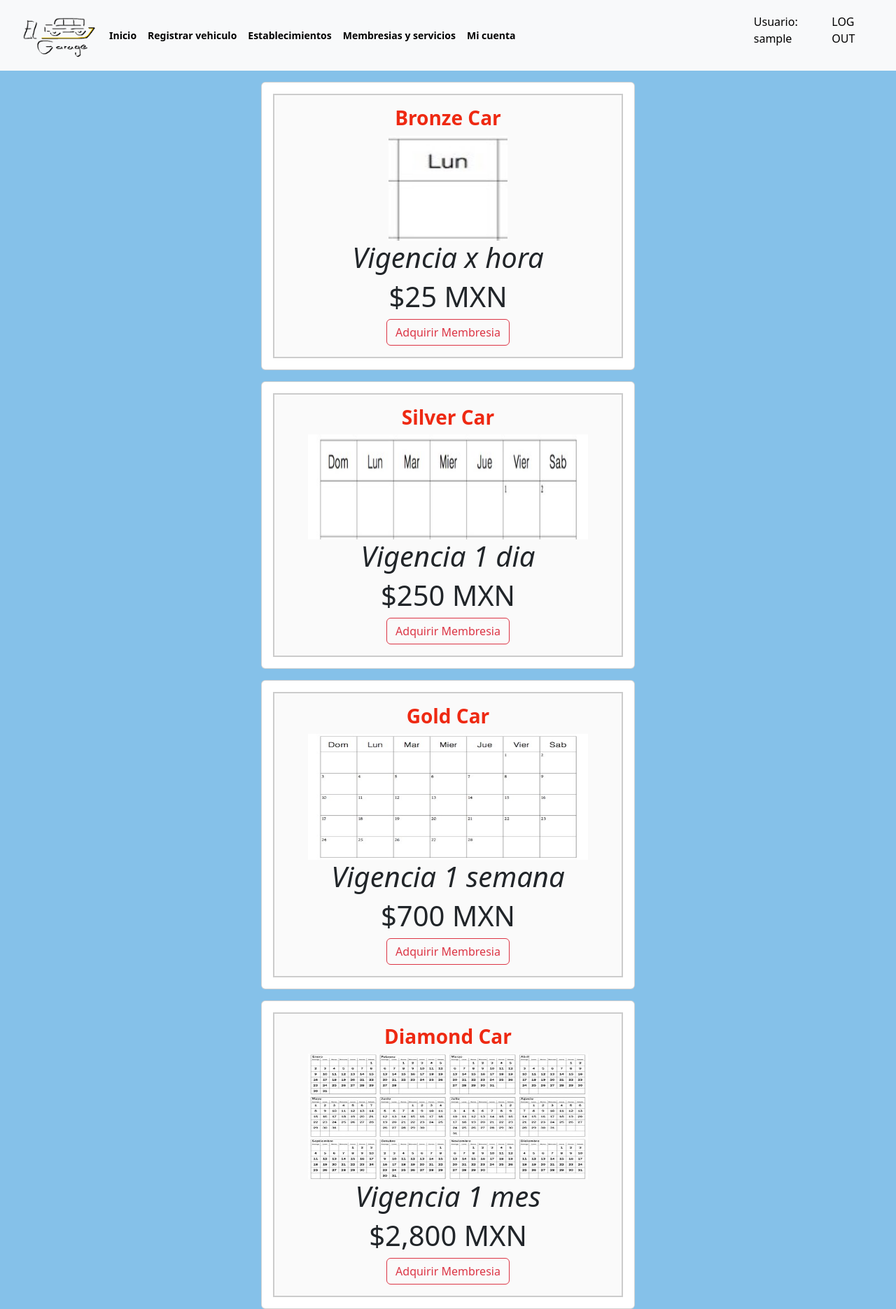
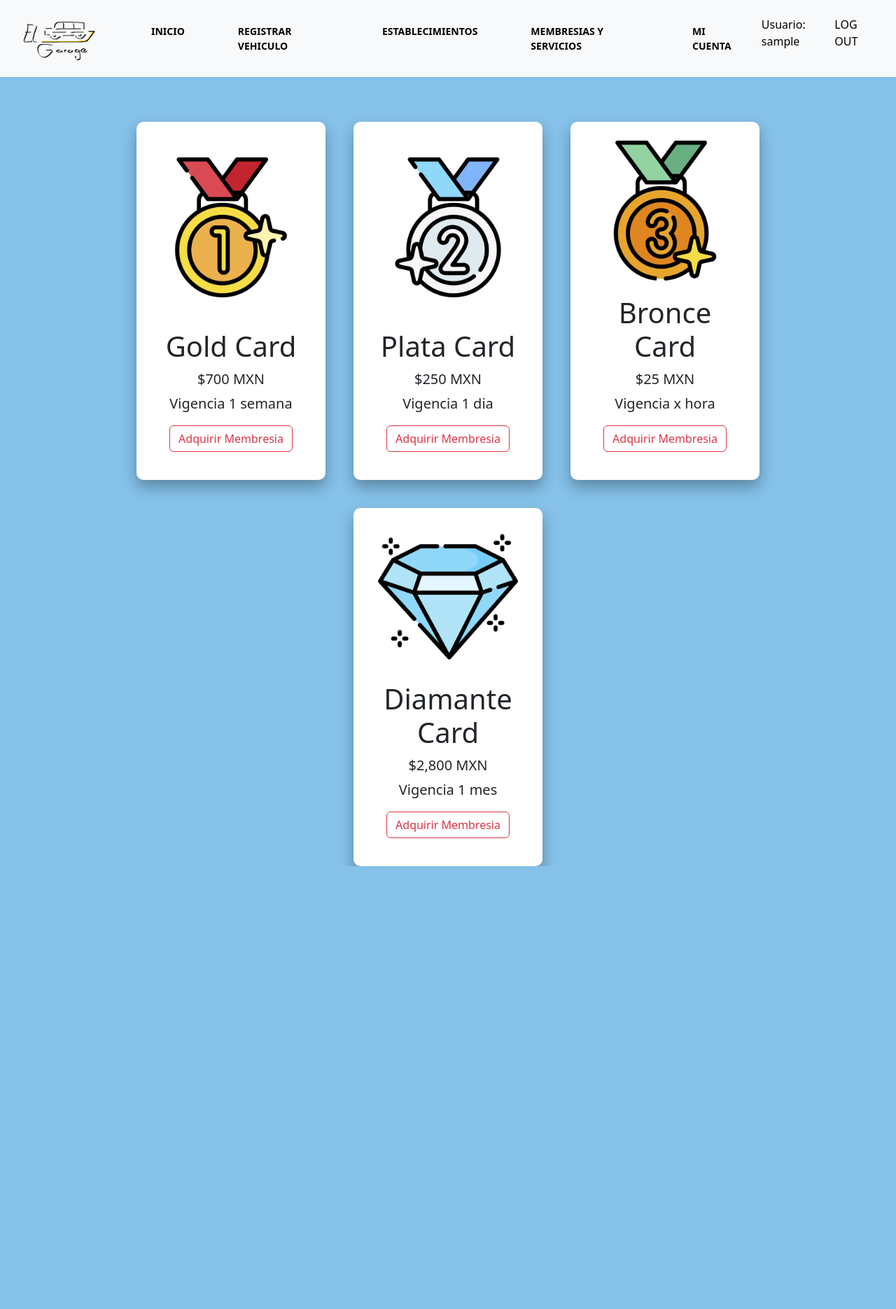
Before and after one commit to zeroRW/elGaraje, a Flask app: page /membresias/1 in a window 1280 px wide. Shown: the whole page at 70% size. After the commit the page ends 1238 px from the top, so only its background shows below. Run offline with Flask 2, Linux system fonts and the light colour scheme; the visitor is signed in with stand-in values (Sample User, id 1); some libraries are stand-ins or nearby versions.

Commit message:
Cambios
mas cambios

```diff
--- a/app.py
+++ b/app.py
@@ -54,7 +54,7 @@ def login():
             session['pas'] = account[0][3]
             print(usuario)
             if(account[0][5] == 2):
-                return render_template('menuAdmin.html')
+                return render_template('CrearUsuAdmin.html')
             else:
                 return render_template('index.html')
         else:
@@ -273,8 +273,8 @@ def crearusuAdmin():
 @app.route('/actualizarMicuenta/<string:id>', methods = ['POST'])
 def actualizarMicuenta(id):
     if request.method=='POST':
-        mi1 = request.form['Miemail']
-        mi2 = request.form['Miname']
+        mi1 = request.form['Miname']
+        mi2 = request.form['Miemail']
         mi3 = request.form['Mipass']
         mi4 = request.form['Mipass2']
         if mi3 == mi4:
--- a/static/css/main.css
+++ b/static/css/main.css
@@ -5,27 +5,32 @@ body{
 @import url("https://cdn.jsdelivr.net/npm/bootstrap-icons@1.10.3/font/bootstrap-icons.css");
 
 /*Color span servicios*/
+
 #coloSpa span{
-    color: darkred;
+    color: black;
 }
 
 #colorSpa1 span{
-    color: blue;
+    color: black;
 }
 
 #colorSpa2 span{
-    color:crimson;
+    color:black;
 }
 
 #colorSpa3 span{
-    color:darkorange;
+    color: black;
 }
 
 #titulo h1 > span{
-    font-size: 40px;
+    font-size: 60px;
     font-weight: lighter;
     color: black;
     text-align: center;
+}
+
+.container-fluid p{
+    color: black;
 }
 
 /* MENU */
@@ -121,18 +126,192 @@ footer p{
 /*Templates establecimiento y membresias*/
 
 
-.padre {
-    background-color: #fafafa;
-    margin: 1rem;
-    padding: 1rem;
-    border: 2px solid #ccc;
-    /* IMPORTANTE */
-    text-align: center;
+
+
+.container{
+    width: 80vw;
+    height: 80vh;
+    display: flex;
+    flex-direction: column;
+    justify-content: space-around;
+}
+
+
+.products{
+    width: 100%;
+    height: 80%;
+    display: flex;
+    justify-content: center;
+    flex-wrap: wrap;
+    gap: 40px;
+}
+
+.product{
+    position: relative;
+    background-color: white;
+    width: 270px;
+    height: 100%;
+    box-shadow: 0 10px 20px rgb(0, 0, 0, 0.3);
+    display: flex;
+    flex-direction: column;
+    justify-content: space-between;
+    padding: 20px 20px 40px;
+    border-radius: 10px;
+    transition: center;
+}
+
+.product:hover{
+    transform: translateY(.15px);
+    box-shadow: 0 5px 10px rgb(0, 0, 0, 0.2);
+}
+
+.image{
+    width: 100%;
+    height: 60%;
+    display: grid;
+    place-items: center;
+}
+
+.image img{
+    width: 200px;
+}
+
+
+.namePrice h3{
+    margin-top: 15px;
+    font-size: 40px;
+}
+
+.namePrice span{
+    font-size: 20px;
+}
+
+.namePrice p{
+    margin-top: 5px;
+    font-size: 20px;
+}
+
+
+
+  /*DISEÑO ESTABLECIMIENTOS */
+
+  .blog-post{
+    display: flex;
+    align-items: center;
+    max-width: 90rem;
+    background-color: white;
+    padding: 2.5rem;
+    box-shadow: 0 1.4rem 8rem rgb(0, 0, 0, 0.2);
+    border-radius: 0.8rem;
+    margin-top: 40px;
+    margin-left: 40px;
   }
 
-  .contenedor {
-    align-items: center;
+  .blog-post__img{
+    position: relative;
+    min-width: 30rem;
+    min-width: 30rem;
+    height: 30rem;
+    transform: translateX(-2rem);
+    margin-left: 10px;
+  }
+
+  .blog-post__img img{
+    display: block;
+    width: 100%;
+    height: 100%;
+    object-fit: cover;
+    border-radius: 0.8rem;
+  }
+
+  .blog-post__img::before{
+    content: "";
+    position: absolute;
+    inset: 0;
+    box-shadow: 0.5rem 0.5rem 3rem 1px rgb(0, 0, 0, 0.05);
+    border-radius: 0.8rem;
+    opacity: 0.5;
+  }
+
+  .blog-post__date span{
+    display: block;
+    color: black;
+    font-weight: 600;
+    margin: 0.5rem 0;
+    margin-left: 30px;
+  }
+
+
+
+  .blog-post__title{
+    font-size: 2.5rem;
+    margin: 1.5rem 0 2rem;
+    text-decoration: uppercase;
+    color: #4facfe;
+    margin-left: 30px;
+  }
+
+  .blog-post__info p{
+    margin-bottom: 3rem;
+    color: rgba(0, 0, 0, 0.7);
+    margin-left: 30px;
+  }
+
+  .blog-post__info a{
+   margin-left: 30px;
+  }
+
+  @media (max-widht:1068px){
+    .blog-post{
+        max-width: 80rem;
+    }
+    .blog-post__img{
+        min-width: 30rem;
+        max-width: 30rem;
+    }
+  }
+
+  @media (max-widht: 868px){
+    .blog-post{
+        max-width: 70rem;
+    }
+  }
+
+  @media (max-widht: 768px){
+    .blog-post{
+        padding: 2.5rem;
+        flex-direction: column;
+    }
+    .blog-post__img{
+        min-width: 100%;
+        transform: translate(0, -8rem);
+    }
+  }
+
+/*Hover Navbar*/
+
+ul {
     display: flex;
-    justify-content: center;
-    height: 100%;
-  }
+    gap: 40px;
+    margin-left: 50px;
+}
+
+ul li{
+    font-size: 14px;
+    font-weight: 700;
+    text-decoration: none;
+    text-transform: uppercase;
+    color: black;
+    padding: 10px;
+    transition: 0.5s ease;
+}
+
+ul:hover li a{
+    color: black;
+}
+
+ul:hover li a:not(:hover){
+    color: black;
+    opacity: 0.3;
+    filter: blur(1px);
+}
--- a/templates/consultaUsu.html
+++ b/templates/consultaUsu.html
@@ -3,6 +3,7 @@
 
 <div class="container">
     <div class="card card-body">
+
       {% with mensaje = get_flashed_messages() %}
         {% if mensaje %}
         {% for msj in mensaje %}
@@ -21,7 +22,7 @@
                 <input type="submit" value="Buscar">
               <div class="row">
                     <div class="col">
-
+                        <br>
                         <table class="table table-light">
                           <thead>
                             <tr>
--- a/templates/login.html
+++ b/templates/login.html
@@ -26,7 +26,7 @@
 </style>
 
 
-<div class="container w-75 bg-primary mt-5 rounded shadow">
+<div class="container w-75 mt-5 rounded shadow">
   <div class="row align-items-stretch">
     <!--md mediano, lg largo, xl extralargo-->
 
--- a/templates/membresia.html
+++ b/templates/membresia.html
@@ -12,83 +12,69 @@
         {% endif %}
       {% endwith %}
 
-<div class="contenedor">
-    <div class="col-md-5 mt-3">
-        <div class="card">
-            <div class="cardbody">
+<div class="cuerpo">
+  <div class="container">
+    <div class="products">
 
-                <div class="padre">
-                    <h3><font color = "EE2912"><strong>Bronze Car</strong></font></h3>
-                    <img src="{{url_for ('static', filename = './img/dia.jpg')}}" width="170" height="150" />
-                    <h1><i>Vigencia x hora</i></h1>
-                    <h1>$25 MXN</h1>
+        <div class="product">
+            <div class="image">
+                <img src="{{url_for ('static', filename = './img/medallaOro.png')}}" alt="">
+            </div>
+            <div class="namePrice">
+                <center>
+                <h3>Gold Card</h3>
+                <span>$700 MXN</span>
+                    <p>Vigencia 1 semana</p>
+                        <a href="/insertMem/{{session.id}}/nivel2" class="btn btn-outline-danger">Adquirir Membresia</a>
+                </center>
+
+            </div>
+        </div>
+
+        <div class="product">
+            <div class="image">
+                <img src="{{url_for ('static', filename = './img/medallaPlata.png')}}" alt="">
+            </div>
+            <div class="namePrice">
+                <center>
+                <h3>Plata Card</h3>
+                <span>$250 MXN</span>
+                    <p>Vigencia 1 dia</p>
+                        <a href="/insertMem/{{session.id}}/nivel1" class="btn btn-outline-danger">Adquirir Membresia</a>
+                </center>
+            </div>
+        </div>
+
+        <div class="product">
+            <div class="image">
+                <img src="{{url_for ('static', filename = './img/medallaBronce.png')}}" alt="">
+            </div>
+            <div class="namePrice">
+                <center>
+                <h3>Bronce Card</h3>
+                <span>$25 MXN</span>
+                    <p>Vigencia x hora</p>
                     <a href="/insertMem/{{session.id}}/Visitante" class="btn btn-outline-danger">Adquirir Membresia</a>
-                </div>
+                </center>
+            </div>
+        </div>
 
-
+        <div class="product">
+            <div class="image">
+                <img src="{{url_for ('static', filename = './img/diamante.png')}}" alt="">
+            </div>
+            <div class="namePrice">
+                <center>
+                <h3>Diamante Card</h3>
+                <span>$2,800 MXN</span>
+                    <p>Vigencia 1 mes</p>
+                    <a href="/insertMem/{{session.id}}/nivel3" class="btn btn-outline-danger">Adquirir Membresia</a>
+                </center>
             </div>
         </div>
 
     </div>
 </div>
-
-<div class="contenedor">
-    <div class="col-md-5 mt-3">
-        <div class="card">
-            <div class="cardbody">
-
-                <div class="padre">
-                    <h3><font color = "EE2912"><strong>Silver Car</strong></font></h3>
-                    <img src="{{url_for ('static', filename = './img/semana2.jpg')}}" width="400" height="150" />
-                    <h1><i>Vigencia 1 dia</i></h1>
-                    <h1>$250 MXN</h1>
-                    <a href="/insertMem/{{session.id}}/nivel1" class="btn btn-outline-danger">Adquirir Membresia</a>
-                </div>
-
-
-            </div>
-        </div>
-
-    </div>
-</div>
-<div class="contenedor">
-    <div class="col-md-5 mt-3">
-        <div class="card">
-            <div class="cardbody">
-
-                <div class="padre">
-                    <h3><font color = "EE2912"><strong>Gold Car</strong></font></h3>
-                    <img src="{{url_for ('static', filename = './img/mes.jpg')}}" width="400" height="180" />
-                    <h1><i>Vigencia 1 semana</i></h1>
-                    <h1>$700 MXN</h1>
-                    <a href="/insertMem/{{session.id}}/nivel2" class="btn btn-outline-danger">Adquirir Membresia</a>
-                </div>
-
-
-            </div>
-        </div>
-
-    </div>
-</div>
-<div class="contenedor">
-    <div class="col-md-5 mt-3">
-        <div class="card">
-            <div class="cardbody ">
-
-                <div class="padre">
-                    <h3><font color = "EE2912"><strong>Diamond Car</strong></font></h3>
-                    <img src="{{url_for ('static', filename = './img/año.jpg')}}" width="400" height="180" />
-                    <h1><i>Vigencia 1 mes</i></h1>
-                    <h1>$2,800 MXN</h1>
-                    <a href="/insertMem/{{session.id}}/nivel3" class="btn btn-outline-danger">Adquirir Membresia</a>
-                </div>
-
-
-            </div>
-        </div>
-
-    </div>
 </div>
 
-
 {%endblock%}
--- a/templates/plantilla.html
+++ b/templates/plantilla.html
@@ -25,19 +25,19 @@
       <div class="collapse navbar-collapse" id="navbarSupportedContent">
         <ul class="navbar-nav me-auto mb-2 mb-lg-0">
             <li class="nav-item">
-                <a class="nav-link active" href="/index/{{session.id}}" style="color:black ;">Inicio</a>
+                <a class="nav-link active" href="/index/{{session.id}}">Inicio</a>
               </li>
           <li class="nav-item">
-            <a class="nav-link active" href="/formregistro/{{session.id}}" style="color:black ;">Registrar vehiculo</a>
+            <a class="nav-link active" href="/formregistro/{{session.id}}">Registrar vehiculo</a>
           </li>
           <li class="nav-item">
-            <a class="nav-link" href="/establecimientos/{{session.id}}" style="color:black ;">Establecimientos</a>
+            <a class="nav-link" href="/establecimientos/{{session.id}}">Establecimientos</a>
           </li>
           <li class="nav-item">
-            <a class="nav-link" href="/membresias/{{session.id}}" style="color:black ;">Membresias y servicios</a>
+            <a class="nav-link" href="/membresias/{{session.id}}">Membresias y servicios</a>
           </li>
           <li class="nav-item">
-            <a class="nav-link" href="/consultaMicuenta/{{session.id}}" style="color:black ;">Mi cuenta</a>
+            <a class="nav-link" href="/consultaMicuenta/{{session.id}}">Mi cuenta</a>
           </li>
         </ul>
         <form class="d-flex">
--- a/templates/registrar_Vehiculos.html
+++ b/templates/registrar_Vehiculos.html
@@ -65,9 +65,8 @@
                 <textarea class="form-control" name="txtCaract" placeholder="Caracteristicas del auto" aria-label="With textarea" required></textarea>
               </div>
 
-            <div class="d-grid gap-5 col-6 d-md-flex mx-auto">
+            <div class="d-grid">
             <button type="submit" class="btn btn-danger mb-4">Registrar</button>
-            <a href="/index/{{session.id}}" class="btn btn-primary float-left mb-4"> Inicio </a>
             </div>
 
         </form>
```
Also changed, not shown: templates/CrearUsuAdmin.html (+2 -6 lines), templates/consultar_Vehiculos.html (+27 -24 lines), templates/establecimiento.html (+50 -54 lines), templates/index.html (+5 -3 lines), templates/micuentaUsuario.html (+25 -7 lines), templates/plantillaAdmin.html (+8 -10 lines), static/img/diamante.png (added), static/img/medallaBronce.png (added), static/img/medallaOro.png (added), static/img/medallaPlata.png (added).
